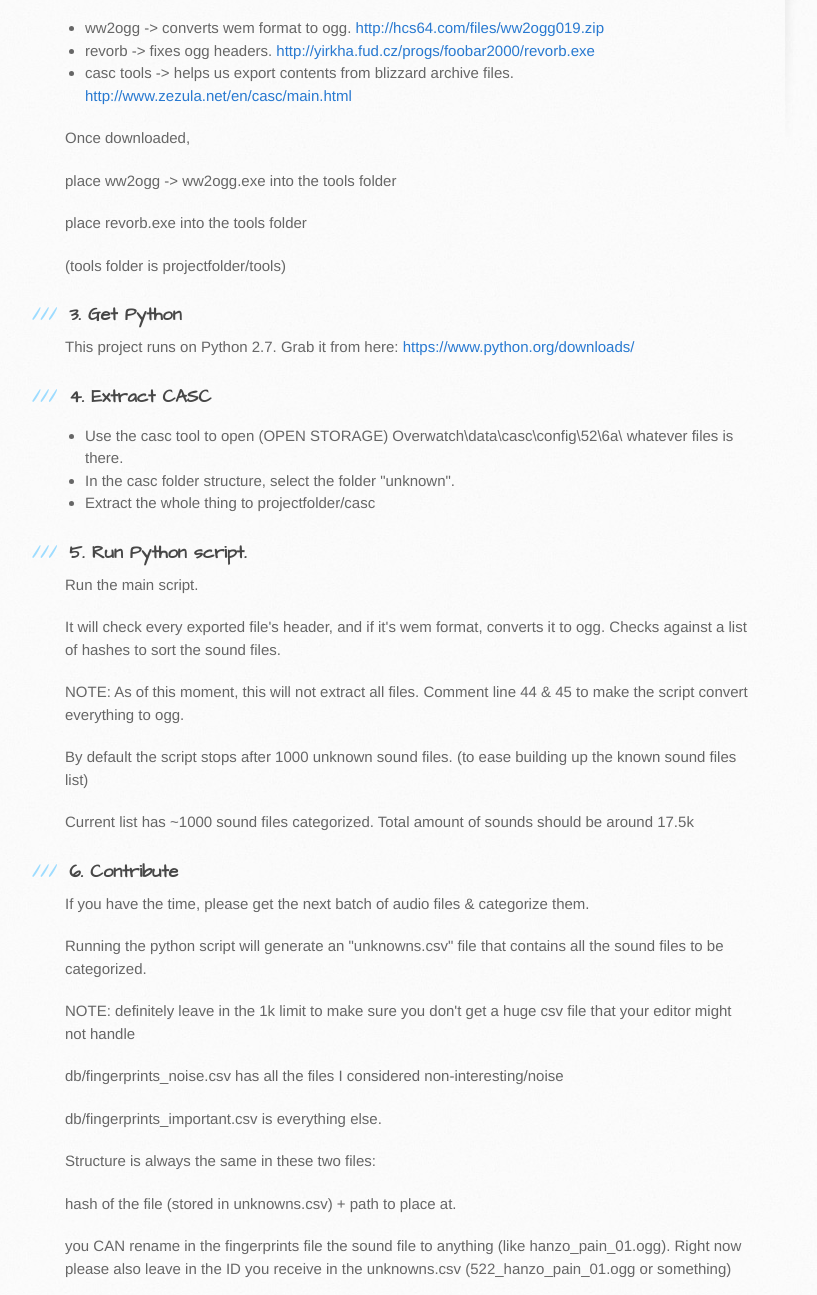
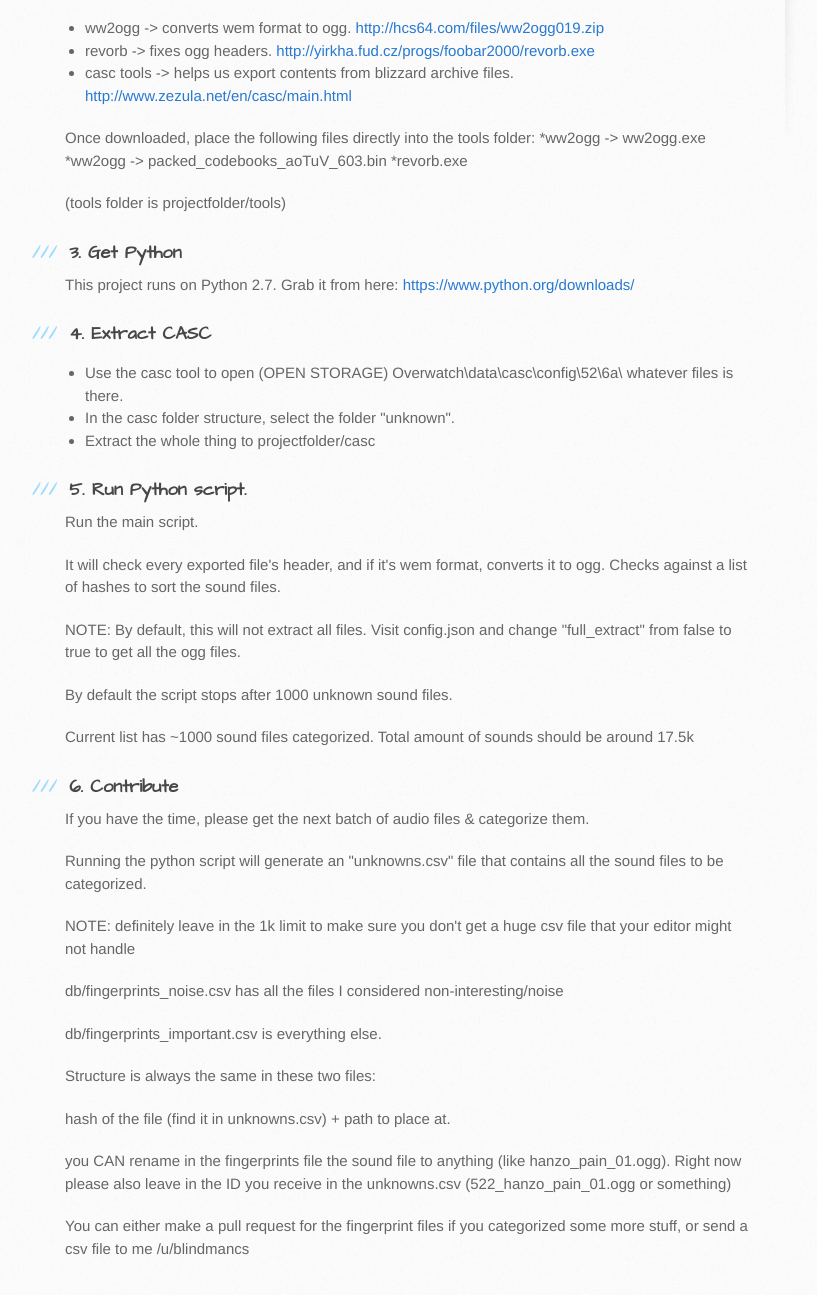
Before and after one commit to GaborSuranyi/overwatch-sound-export, a plain HTML site: page index.html in a window 1280 px wide. Shown: the part 705-2000 px from the top of the page, without its empty margins (105-922 px from the left). Drawn offline with Linux system fonts and the light colour scheme.

```diff
--- a/index.html
+++ b/index.html
@@ -59,11 +59,10 @@
 </li>
 </ul>
 
-<p>Once downloaded,</p>
-
-<p>place ww2ogg -&gt; ww2ogg.exe into the tools folder</p>
-
-<p>place revorb.exe into the tools folder</p>
+<p>Once downloaded, place the following files directly into the tools folder:
+*ww2ogg -&gt; ww2ogg.exe
+*ww2ogg -&gt; packed_codebooks_aoTuV_603.bin
+*revorb.exe</p>
 
 <p>(tools folder is projectfolder/tools)</p>
 
@@ -90,9 +89,9 @@ Grab it from here: <a href="https://www.python.org/downloads/">https://www.pytho
 <p>It will check every exported file's header, and if it's wem format, converts it to ogg.
 Checks against a list of hashes to sort the sound files.</p>
 
-<p>NOTE: As of this moment, this will not extract all files. Comment line 44 &amp; 45 to make the script convert everything to ogg.</p>
+<p>NOTE: By default, this will not extract all files. Visit config.json and change "full_extract" from false to true to get all the ogg files.</p>
 
-<p>By default the script stops after 1000 unknown sound files. (to ease building up the known sound files list)</p>
+<p>By default the script stops after 1000 unknown sound files.</p>
 
 <p>Current list has ~1000 sound files categorized. Total amount of sounds should be around 17.5k</p>
 
@@ -111,7 +110,7 @@ Checks against a list of hashes to sort the sound files.</p>
 
 <p>Structure is always the same in these two files:</p>
 
-<p>hash of the file (stored in unknowns.csv) + path to place at.</p>
+<p>hash of the file (find it in unknowns.csv) + path to place at.</p>
 
 <p>you CAN rename in the fingerprints file the sound file to anything (like hanzo_pain_01.ogg). Right now please also leave in the ID you receive in the unknowns.csv (522_hanzo_pain_01.ogg or something)</p>
 
```
Also changed, not shown: params.json (+1 -1 lines).
